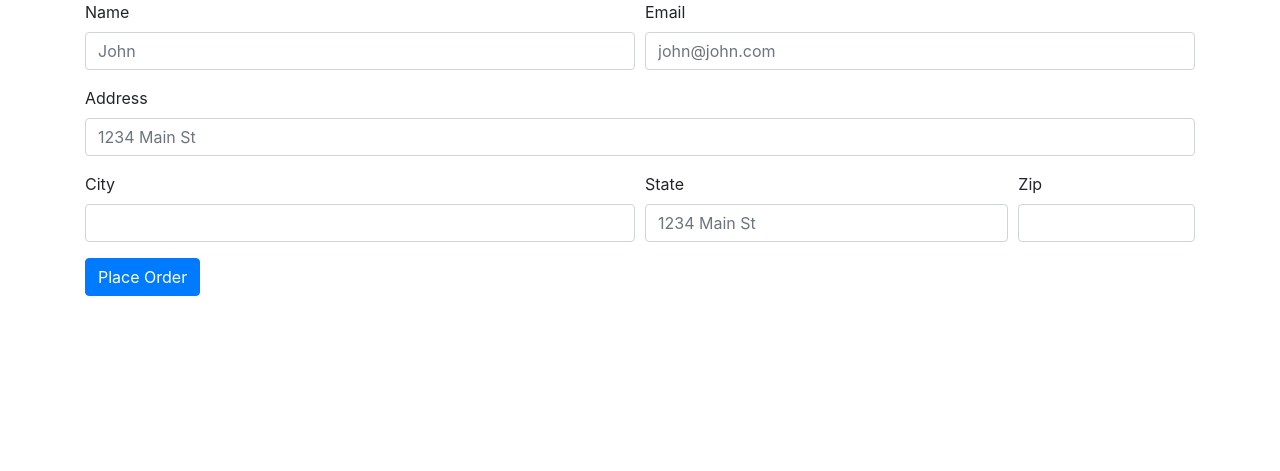
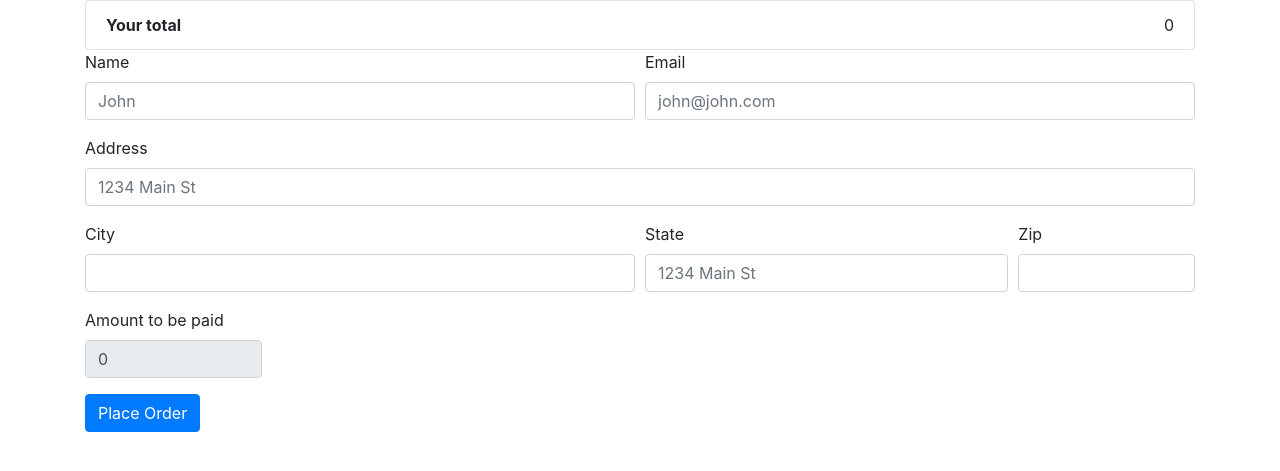
Before and after one commit to BoberKrzysztof/ecom, a Django app: page /checkout/ in a window 1280 px wide. Shown: the top 471 px of the page. Run offline with Django 5.2, Linux system fonts and the light colour scheme.

Commit message:
Total price functionality

```diff
--- a/ecomsite/shop/models.py
+++ b/ecomsite/shop/models.py
@@ -26,3 +26,4 @@ class Order(models.Model):
     city = models.CharField(max_length=200)
     state = models.CharField(max_length=200)
     zipcode = models.CharField(max_length=200)
+    total = models.CharField(max_length=200)
--- a/ecomsite/shop/templates/shop/checkout.html
+++ b/ecomsite/shop/templates/shop/checkout.html
@@ -46,6 +46,10 @@
                             <label for="inputZip">Zip</label>
                             <input type="text" class="form-control" id="zipcode" name="zipcode"/>
                         </div>
+                        <div class="form-group col-md-2">
+                            <label for="total">Amount to be paid</label>
+                            <input readonly="" type="text" class="form-control" id="total" name="total"/>
+                        </div>
                     </div>
                     <button type="submit" class="btn btn-primary">Place Order</button>
                 </form>
@@ -61,14 +65,19 @@
         cart = JSON.parse(localStorage.getItem('cart'));
     }
 
+    let total = 0;
     for(item in cart){
         let name = cart[item][1];
         let quantity = cart[item][0];
+        let price = cart[item][2];
+        total = total + cart[item][2];
 
-        itemString = `<li class="list-group-item">${name}-${quantity}</li>`
+        itemString = `<li class="list-group-item"><span class="">${quantity}</span>  of ${name} <span class="badge badge-warning badge-pill">$${price}</span></li>`;
         $('#item_list').append(itemString);
     }
-
+    totalPrice = `<li class="list-group-item d-flex justify-content-between align-items-center"><b>Your total</b> ${total}</li>`;
+    $('#total').val(total);
+    $('#item_list').append(totalPrice);
     $('#items').val(JSON.stringify(cart));
 </script>
 </html>
--- a/ecomsite/shop/views.py
+++ b/ecomsite/shop/views.py
@@ -33,8 +33,9 @@ def checkout(request):
         city = request.POST.get('city',"")
         state = request.POST.get('state',"")
         zipcode = request.POST.get('zipcode',"")
+        total = request.POST.get('total',"")
 
-        order = Order(items=items,name=name,email=email,address=address,city=city,state=state,zipcode=zipcode)
+        order = Order(items=items,name=name,email=email,address=address,city=city,state=state,zipcode=zipcode,total=total)
         order.save()
 
     return render(request,'shop/checkout.html')
```
Also changed, not shown: ecomsite/shop/templates/shop/index.html (+4 -5 lines), ecomsite/db.sqlite3, ecomsite/shop/migrations/0003_order_total.py (added).
